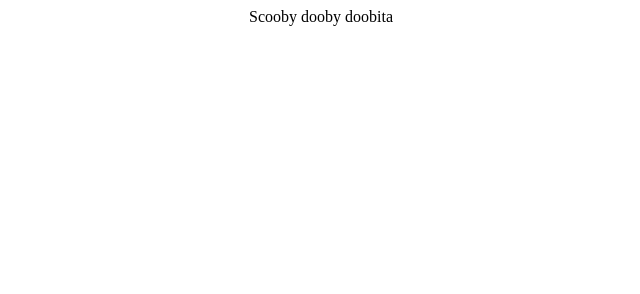
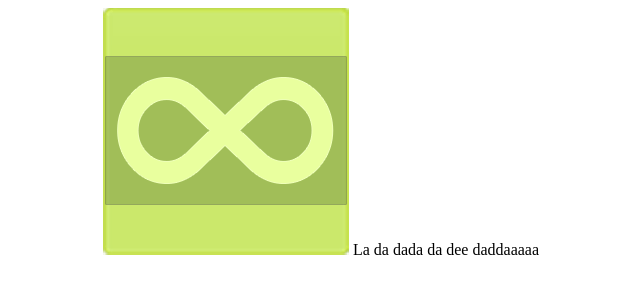
Before and after one commit to scribe-src/scribe-platform-osx, a website: page www/index.html in a window 1280 px wide. Shown: the whole page, without its empty margins (319-959 px from the left). Drawn offline with Linux system fonts and the light colour scheme.

Commit message:
DAMN IT FEELS GOOD TO BE A GENIUS.
I mean one that you don't really know.
Flyin through pids with my htop poppin
Flippin bits in my x-8-6-6-4.

```diff
--- a/www/index.html
+++ b/www/index.html
@@ -1,5 +1,6 @@
 <html>
 <body style='text-align:center'>
-Scooby dooby doobita
+<img src='icon.png' />
+La da dada da dee daddaaaaa
 </body>
 </html>
```
Also changed, not shown: www/icon.png (added), 3 other files.
